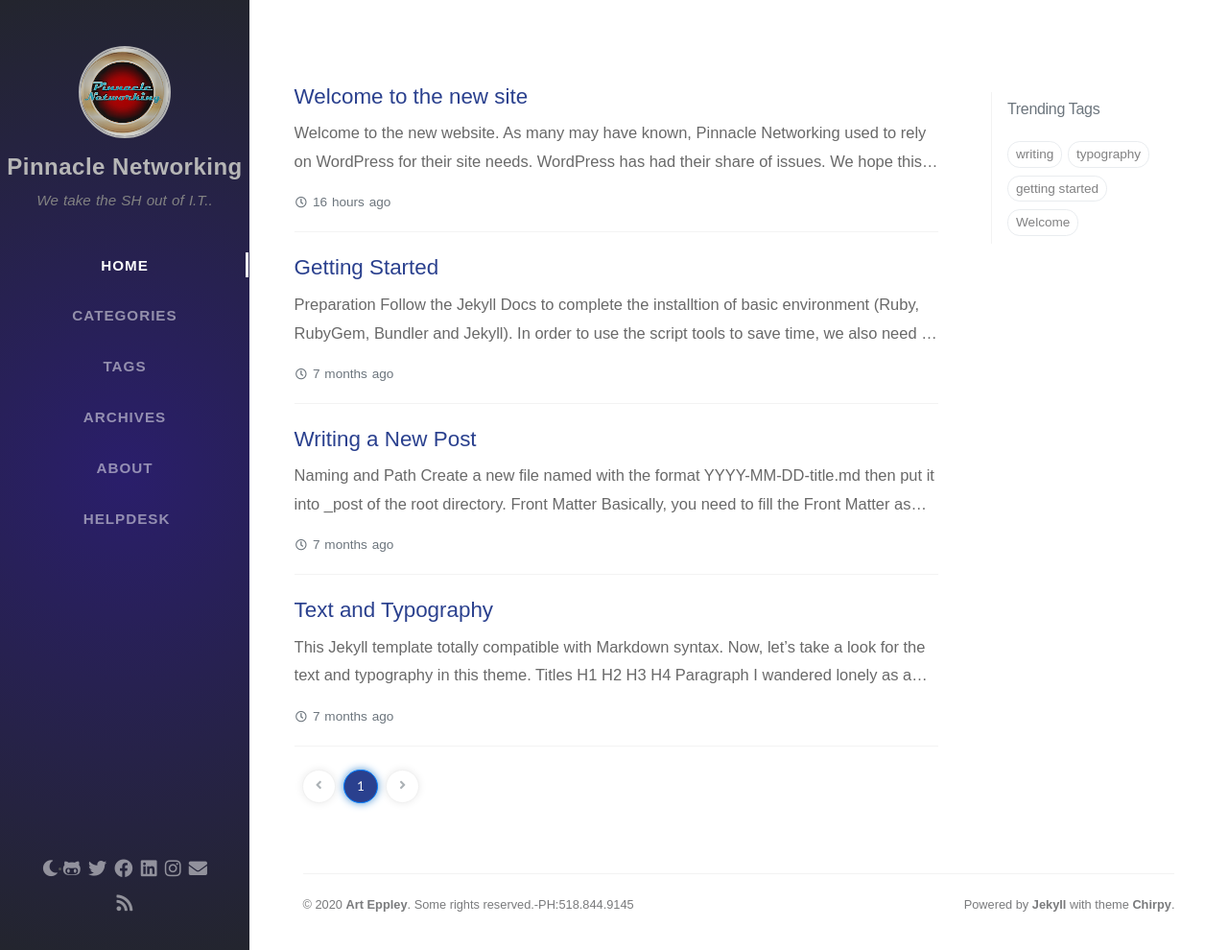
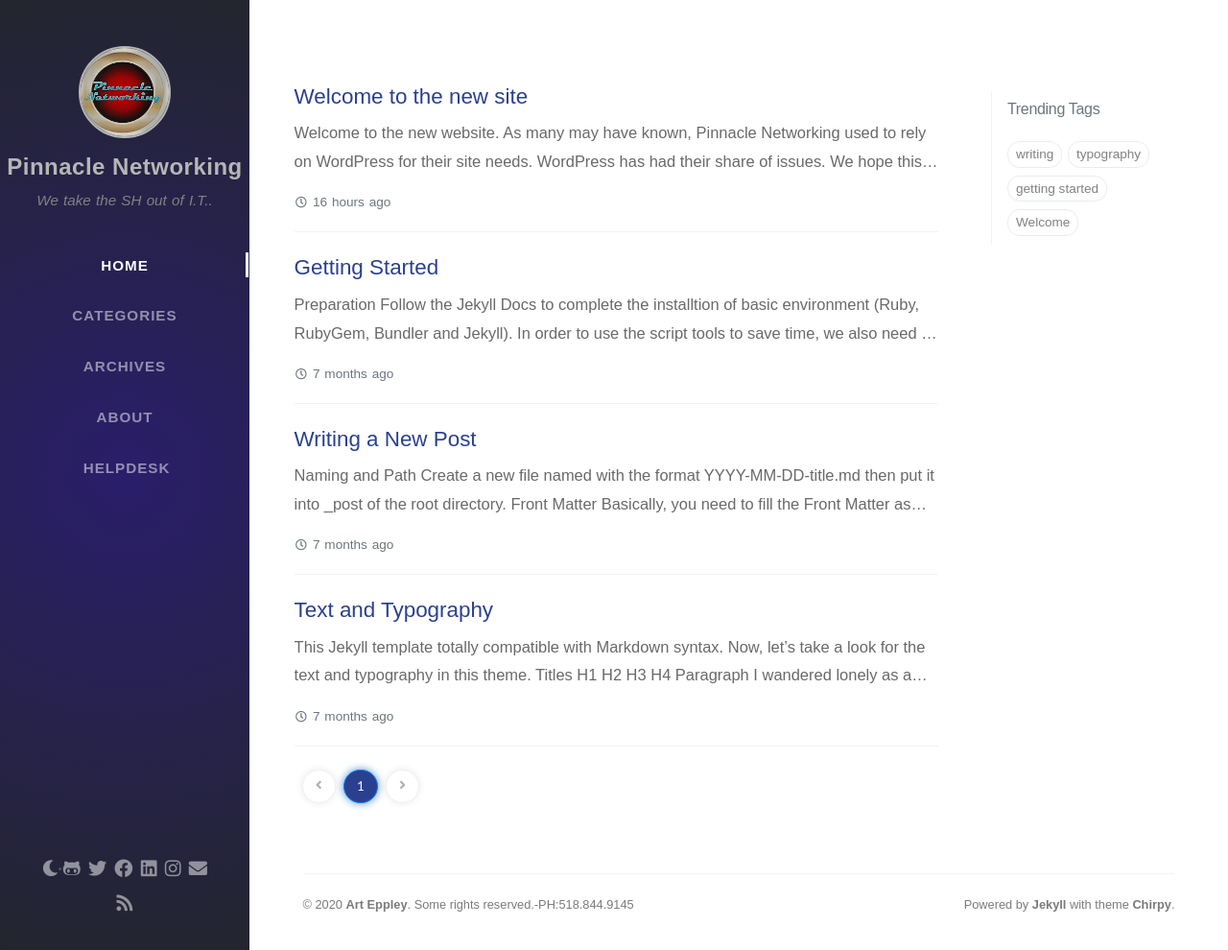
Before and after one commit to Pinnaclenetworking/pinnaclenetworking.github.io, a Jekyll site: the page built from index.html, in a window 1280 px wide and 990 px high. Shown: the whole window at 96% size. Built offline with Jekyll 4.4.1, drawn with Linux system fonts in a browser that asks for light colours; nearby versions of some CDN libraries; some web fonts are replaced; the list of posts is cut into pages by our own code; comment, search, counter and statistics services are not loaded.

Commit message:
Update tabs.yml

```diff
--- a/_data/tabs.yml
+++ b/_data/tabs.yml
@@ -14,11 +14,6 @@
   path: tabs
   url: categories
 -
-  name: "Tags"
-  icon: "fas fa-tags"
-  path: tabs
-  url: tags
--
   name: "Archives"
   path: tabs
   url: archives
```
